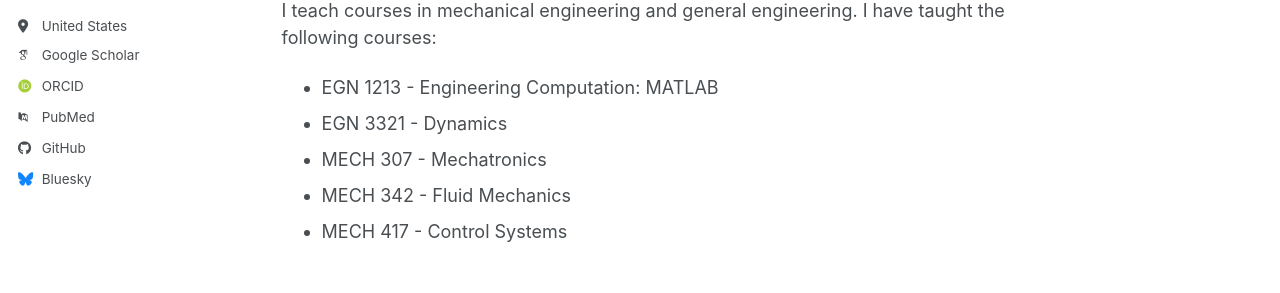
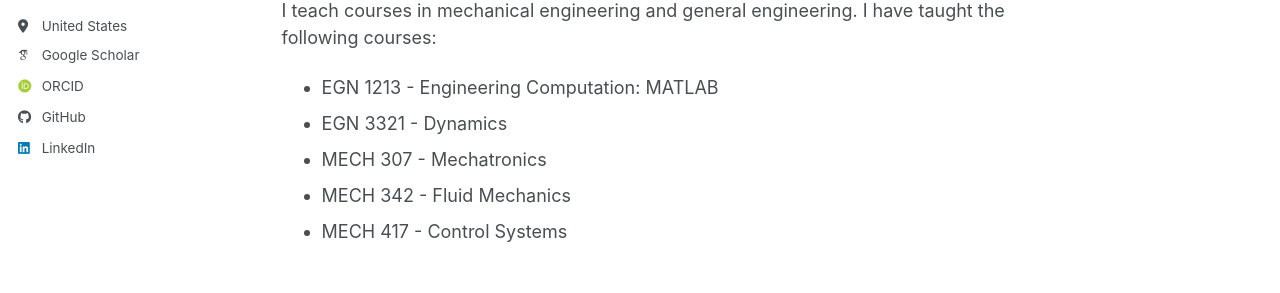
Before and after one commit to EricHavenhill/erichavenhill.github.io, a Jekyll site: the page built from _pages/about.md, in a window 1280 px wide. Shown: the part 454-747 px from the top of the page. Built offline with Jekyll 4.4.1, drawn with Linux system fonts in a browser that asks for light colours; some web fonts are replaced; a script bundle is joined from its source files by our own code; library files that are not in the unit come from our copies; part of the change alters nothing that is shown.

Commit message:
Update _config.yml

```diff
--- a/_config.yml
+++ b/_config.yml
@@ -32,13 +32,13 @@ author:
   # Academic websites
   academia         : # URL
   arxiv            : # URL - Update with the correct link to your profile
-  googlescholar    : "https://scholar.google.com/citations?user=PS_CX0AAAAAJ"
+  googlescholar    : "https://scholar.google.com/citations?hl=en&user=rOEi0MEAAAAJ&view_op=list_works&gmla=AH8HC4x2Q0_qYC3ElKt5TjIPB9CLmi1fDc8qQzlaXBwGRFs06W3l31tLyQmAkHGdgtqgo7lqrVpyRkt5rSHu23mb"
   inspire-hep      : # URL
   impactstory      : # URL
-  orcid            : "https://orcid.org/yourorcidurl"
+  orcid            : "https://orcid.org/0009-0000-1156-2429"
   semantic         : # URL
   ssrn             : # URL
-  pubmed           : "https://www.ncbi.nlm.nih.gov/pubmed/?term=john+snow"
+  #pubmed           : "https://www.ncbi.nlm.nih.gov/pubmed/?term=john+snow"
   researchgate     : # URL
   scopus           : # URL
   zotero           : # URL
@@ -54,7 +54,7 @@ author:
 
   # Social media
   artstation       : # Username
-  bluesky          : "bsky.app" # Replace this with you Bluesky username
+  #bluesky          : "bsky.app" # Replace this with you Bluesky username
   facebook         : # Username
   flickr           : # Username
   foursquare       : # Username
@@ -63,7 +63,7 @@ author:
   keybase          : # Username
   instagram        : # Username
   lastfm           : # Username
-  linkedin         : # Username
+  linkedin         : "https://www.linkedin.com/in/eric-havenhill"# Username
   mastodon         : # URL
   medium           : # URL
   pinterest        : # Username
```
